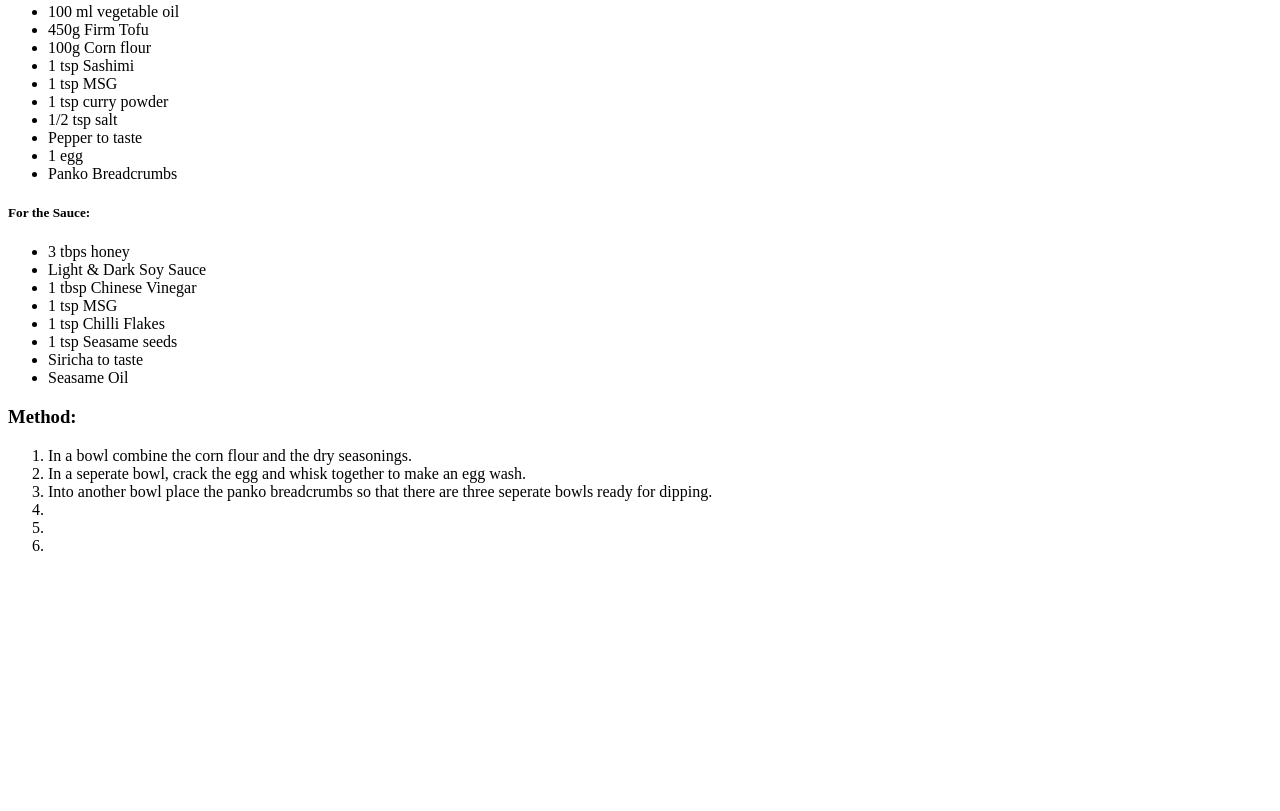
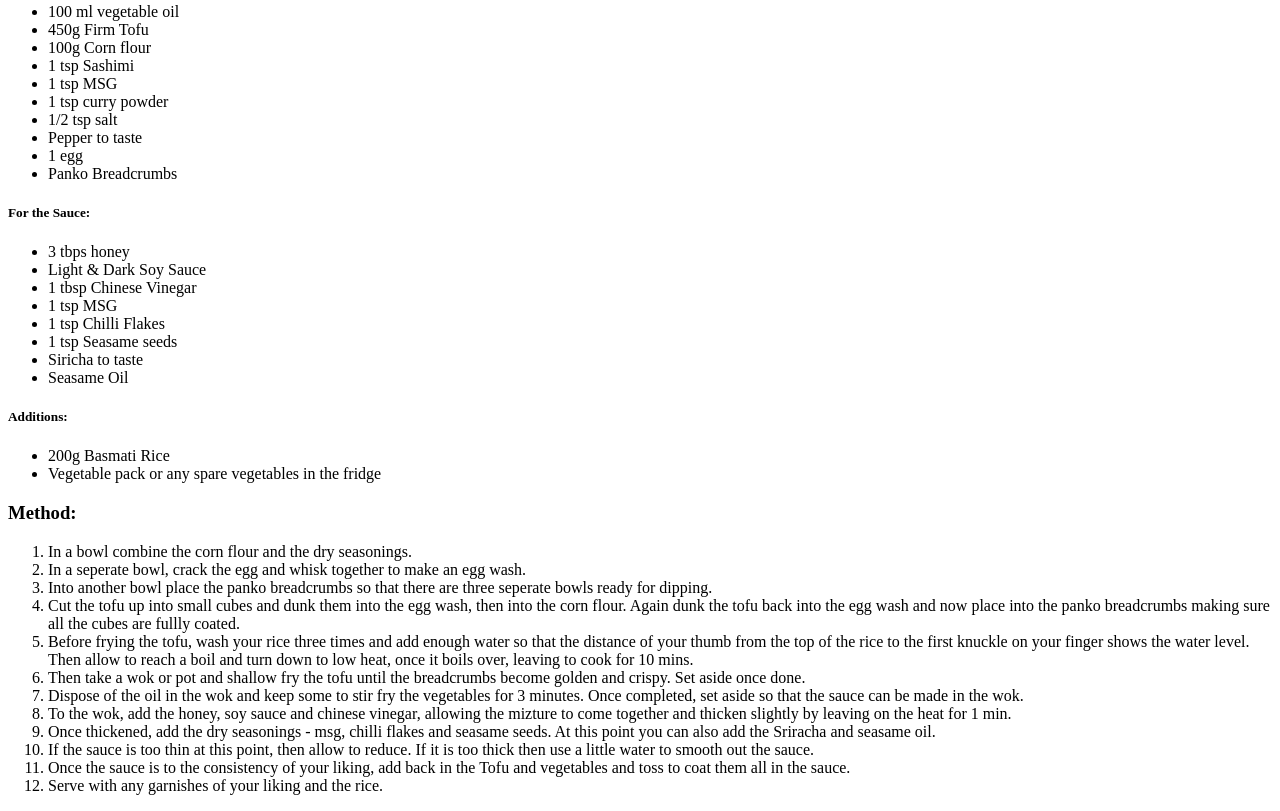
Before and after one commit to Kit-ms/odin-recipies, a plain HTML site: page recipes/Crispy-tofu-w-veg.html in a window 1280 px wide. Shown: the part 1442-2253 px from the top of the page. Before the commit the page ends 2013 px from the top, so only its background shows below. Drawn offline with Linux system fonts and the light colour scheme.

Commit message:
Edit files offline

```diff
--- a/recipes/Crispy-tofu-w-veg.html
+++ b/recipes/Crispy-tofu-w-veg.html
@@ -39,15 +39,34 @@
         <li> Siricha to taste</li>
         <li> Seasame Oil</li>
     </ul>
+    <h5>Additions:</h5>
+    <ul>
+        <li>200g Basmati Rice</li>
+        <li>Vegetable pack or any spare vegetables in the fridge</li>
+    </ul>
     <h3>Method:</h3>
     <ol>
         <li>In a bowl combine the corn flour and the dry seasonings.</li>
         <li>In a seperate bowl, crack the egg and whisk together to make an egg wash. </li>
         <li>Into another bowl place the panko breadcrumbs so that there are three seperate bowls
             ready for dipping.</li>
-        <li></li>
-        <li></li>
-        <li></li>
+        <li>Cut the tofu up into small cubes and dunk them into the egg wash, then into the corn flour. Again dunk the tofu back
+            into the egg wash and now place into the panko breadcrumbs making sure all the cubes are fullly coated.</li>
+        <li>Before frying the tofu, wash your rice three times and add enough water so that the distance of your thumb from the top
+            of the rice to the first knuckle on your finger shows the water level. Then allow to reach a boil and turn down to low heat,
+            once it boils over, leaving to cook for 10 mins.</li>
+        <li>Then take a wok or pot and shallow fry the tofu until the breadcrumbs become golden and crispy. Set aside once done.</li>
+        <li>Dispose of the oil in the wok and keep some to stir fry the vegetables for 3 minutes. Once completed, set aside so that
+            the sauce can be made in the wok.</li>
+        <li>To the wok, add the honey, soy sauce and chinese vinegar, allowing the mizture to come together and thicken slightly
+            by leaving on the heat for 1 min.</li>
+        <li>Once thickened, add the dry seasonings - msg, chilli flakes and seasame seeds. At this point you can also add the Sriracha
+            and seasame oil.</li>
+        <li>If the sauce is too thin at this point, then allow to reduce. If it is too thick then use a little water to smooth
+            out the sauce.</li>
+        <li>Once the sauce is to the consistency of your liking, add back in the Tofu and vegetables and toss to coat them all in the
+            sauce.</li>
+        <li>Serve with any garnishes of your liking and the rice.</li>
     </ol>
 </body>
 </html>
```
Also changed, not shown: index.html (+3 -1 lines), recipes/egg-fried-rice.html (+2 -2 lines), images/the-menu-movie_why-chef-wants-to-kills-everyone.avif (added), 1 other file.
